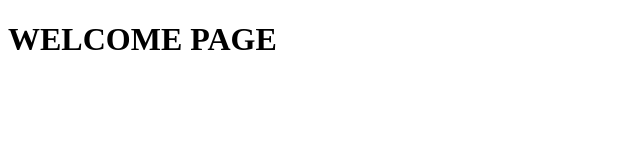
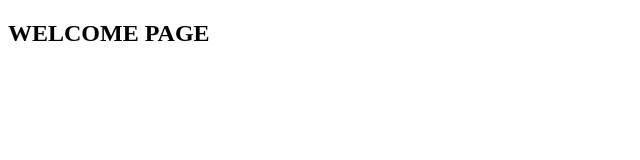
Before and after one commit to Hillary-cloud/github-practice, a plain HTML site: page index.html in a window 1280 px wide. Shown: the whole page, without its empty margins (0-640 px from the left). Drawn offline with Linux system fonts and the light colour scheme.

```diff
--- a/index.html
+++ b/index.html
@@ -6,6 +6,6 @@
   <title>Document</title>
 </head>
 <body>
-  <h1>WELCOME PAGE</h1>
+  <h2>WELCOME PAGE</h2>
 </body>
 </html>
```
